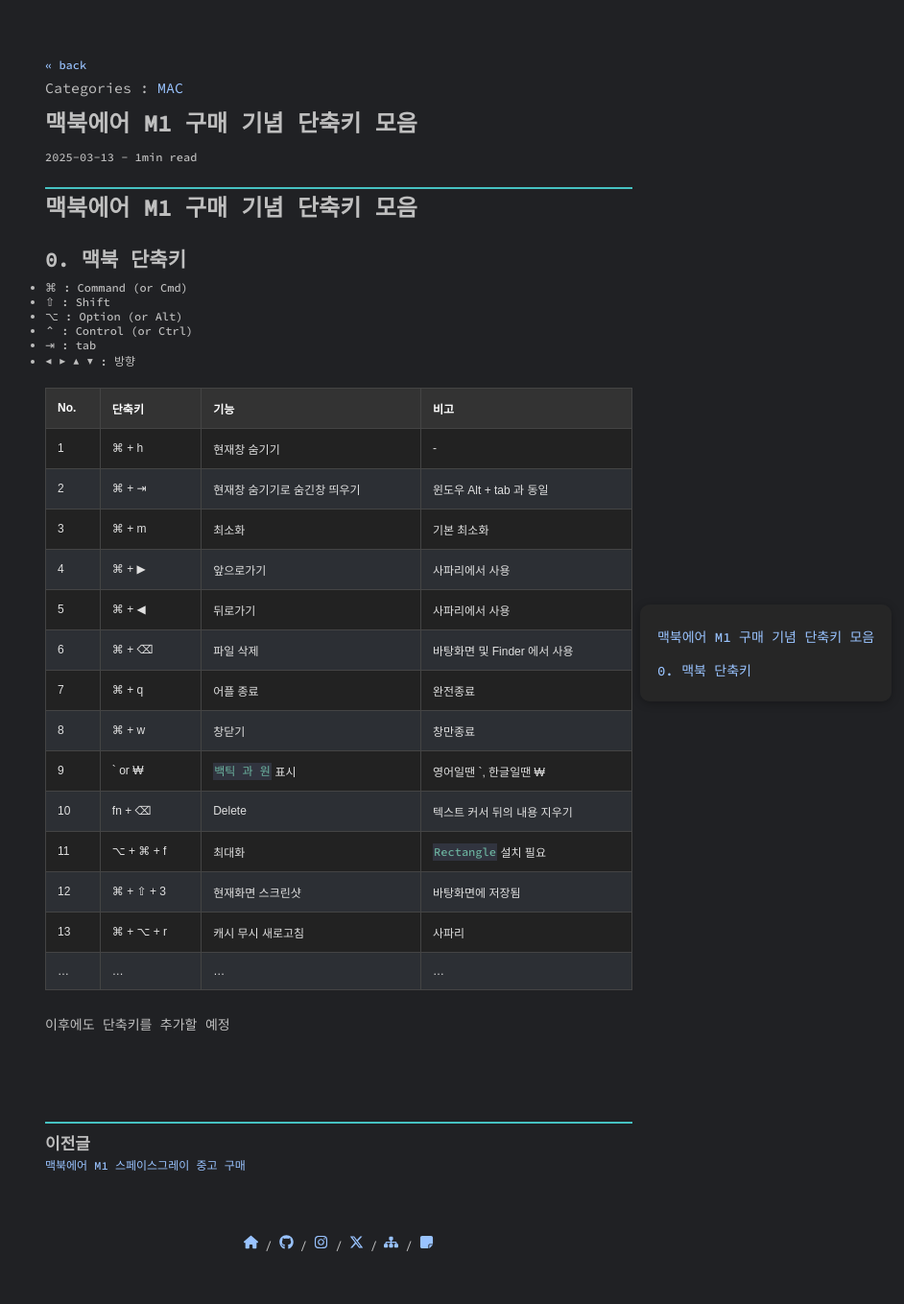
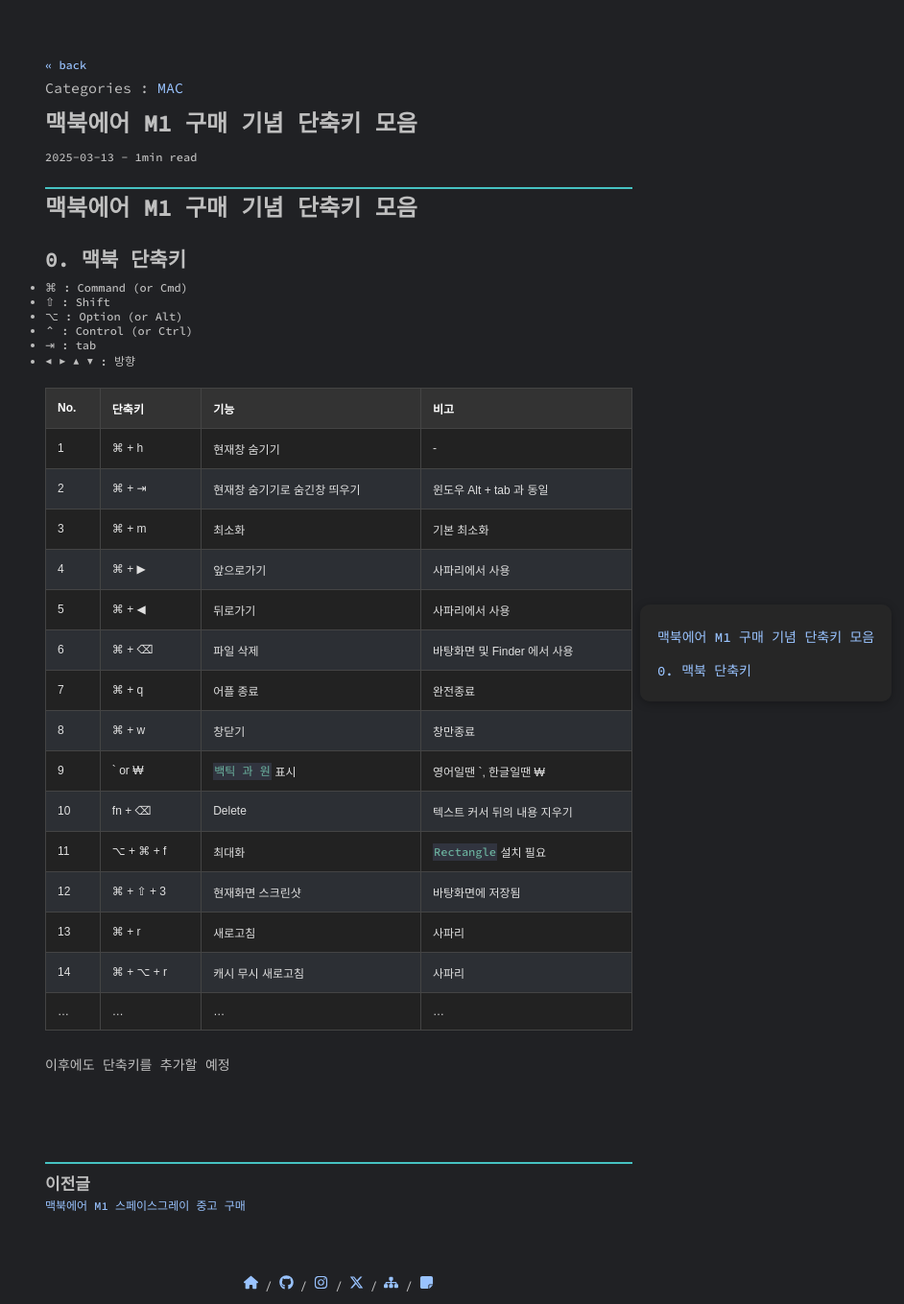
Before and after one commit to pozuhtuhv/pozuhtuhv.github.io, a Jekyll site: the page built from _posts/2025-03-13-mac-shortcut.md, in a window 1280 px wide. Shown: the whole page at 96% size, without its empty margins (287-1229 px from the left). Built offline with Jekyll 4.4.1, drawn with Linux system fonts in a browser that asks for light colours; some web fonts are replaced; comment, search, counter and statistics services are not loaded; before the commit the page ends 1317 px from its top, so only the background shows below that.

Commit message:
(edit) post_content

```diff
--- a/_posts/2025-03-13-mac-shortcut.md
+++ b/_posts/2025-03-13-mac-shortcut.md
@@ -44,7 +44,8 @@ tag: [mac, shortcut]
 | 10 | fn + ⌫ | Delete | 텍스트 커서 뒤의 내용 지우기 |
 | 11 | ⌥ + ⌘ + f | 최대화 | `Rectangle` 설치 필요 |
 | 12 | ⌘ + ⇧ + 3 | 현재화면 스크린샷 | 바탕화면에 저장됨 |
-| 13 | ⌘ + ⌥ + r | 캐시 무시 새로고침 | 사파리 |
+| 13 | ⌘ + r | 새로고침 | 사파리 |
+| 14 | ⌘ + ⌥ + r | 캐시 무시 새로고침 | 사파리 |
 | ... | ... | ... | ... |
 
 이후에도 단축키를 추가할 예정
```
